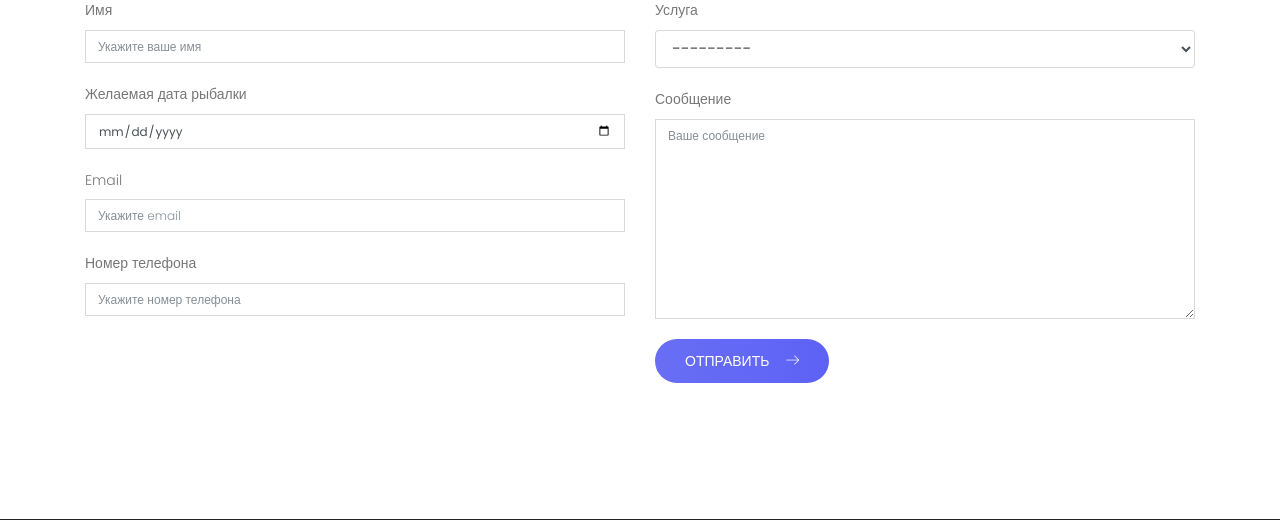
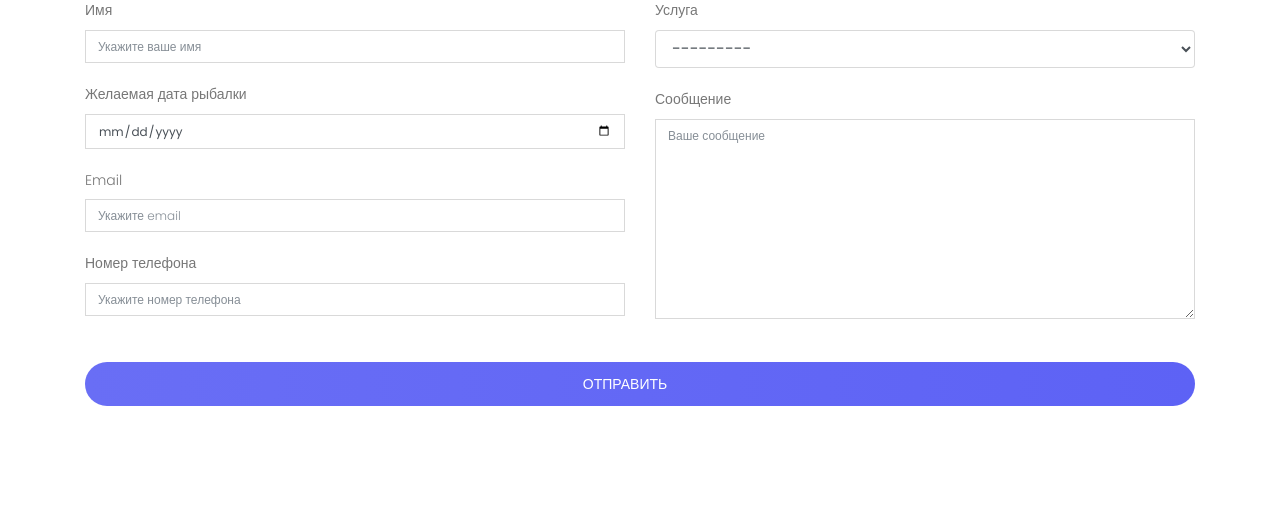
Before and after one commit to dgolov/FominFishing, a Django app: page /boat in a window 1280 px wide. Shown: the part 1676-2196 px from the top of the page. Run offline with Django 4.2, Linux system fonts and the light colour scheme; data that the repository does not hold is empty; some libraries are stand-ins or nearby versions.

Commit message:
update form button

```diff
--- a/templates/inc/form.html
+++ b/templates/inc/form.html
@@ -37,8 +37,10 @@
                     {{ form.service }}
                     <label>Сообщение</label>
                     {{ form.comment }}
+                </div>
+                <div class="form-group col-lg-12">
                     {% csrf_token %}
-                    <button class="primary-btn mt-20">Отправить<span class="lnr lnr-arrow-right"></span></button>
+                    <button class="primary-btn mt-10 w-100">Отправить</button>
                     <div class="alert-msg">
                     </div>
                 </div>
```
